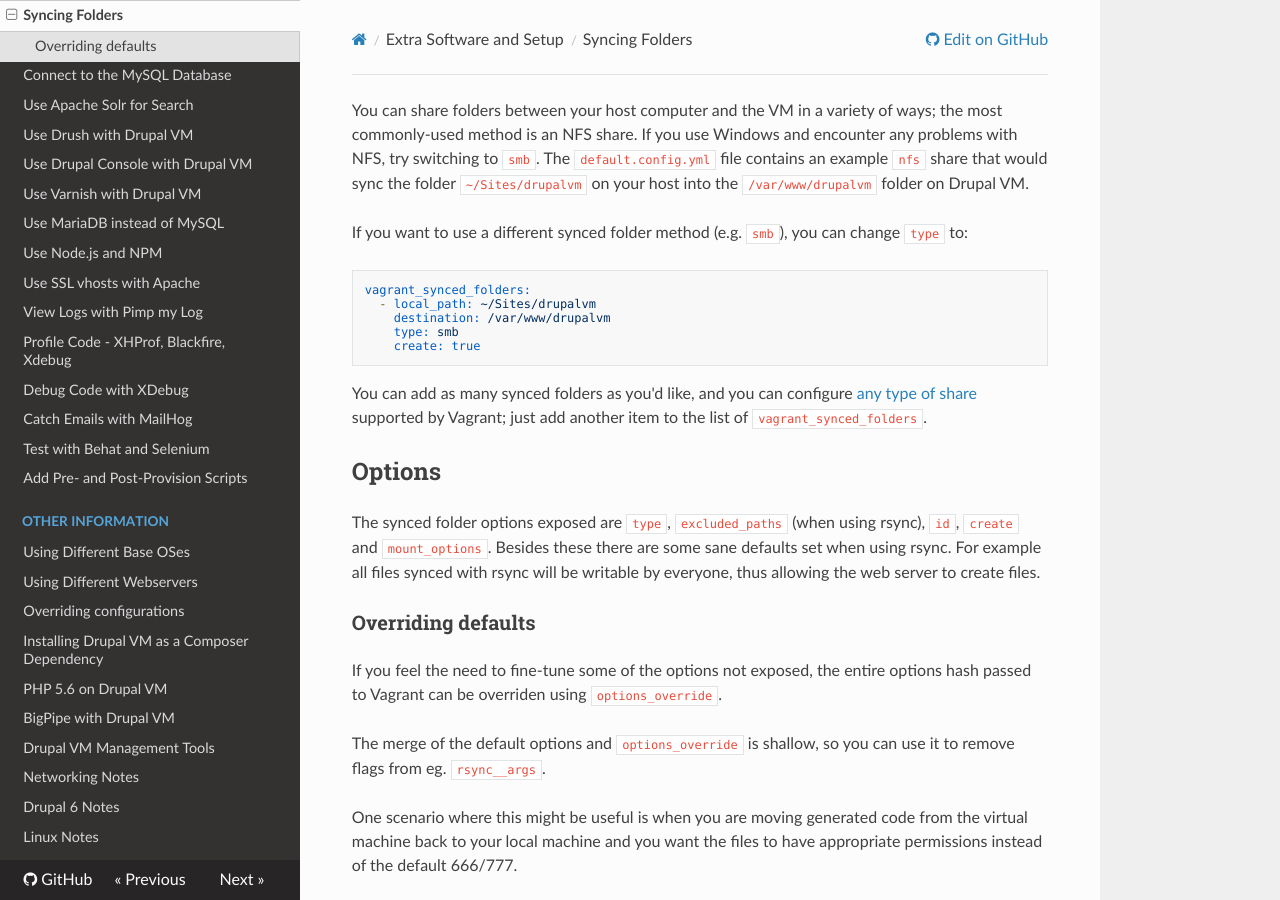
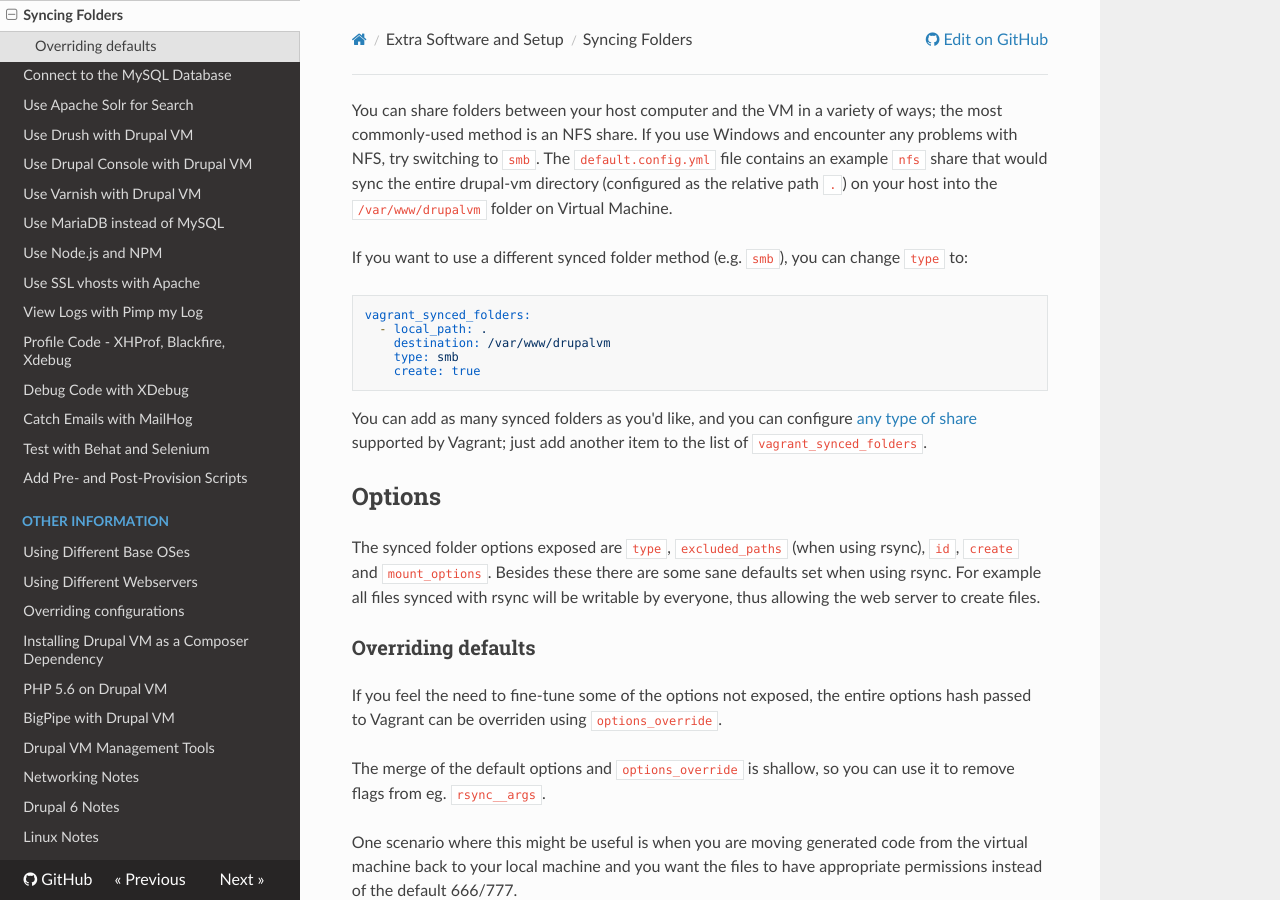
Before and after one commit to geerlingguy/drupal-vm, an MkDocs documentation site: the page built from docs/extras/syncing-folders.md, in a window 1280 px wide and 900 px high. Built offline with MkDocs 1.6.1, drawn with Linux system fonts in a browser that asks for light colours; nearby versions of some CDN libraries; old or Windows-style settings are respelled for this version of MkDocs; some of the changed text lies outside the part shown.

Commit message:
Issue #683: Update docs with the new default synced folder path.

````diff
--- a/docs/extras/syncing-folders.md
+++ b/docs/extras/syncing-folders.md
@@ -1,10 +1,10 @@
-You can share folders between your host computer and the VM in a variety of ways; the most commonly-used method is an NFS share. If you use Windows and encounter any problems with NFS, try switching to `smb`. The `default.config.yml` file contains an example `nfs` share that would sync the folder `~/Sites/drupalvm` on your host into the `/var/www/drupalvm` folder on Drupal VM.
+You can share folders between your host computer and the VM in a variety of ways; the most commonly-used method is an NFS share. If you use Windows and encounter any problems with NFS, try switching to `smb`. The `default.config.yml` file contains an example `nfs` share that would sync the entire drupal-vm directory (configured as the relative path `.`) on your host into the `/var/www/drupalvm` folder on Virtual Machine.
 
 If you want to use a different synced folder method (e.g. `smb`), you can change `type` to:
 
 ```yaml
 vagrant_synced_folders:
-  - local_path: ~/Sites/drupalvm
+  - local_path: .
     destination: /var/www/drupalvm
     type: smb
     create: true
@@ -54,7 +54,7 @@ If you are using rsync, it is advised to exclude certain directories so that the
 
 ```yaml
 vagrant_synced_folders:
-  - local_path: ~/Sites/drupalvm
+  - local_path: .
     destination: /var/www/drupalvm
     type: rsync
     create: true
@@ -73,11 +73,11 @@ There are a number of issues people encounter with synced folders from time to t
 
 ### Using Native Synced Folders
 
-You can use a native synced folder, which should work pretty flawlessly on any platform, but with a potential serious performance downside (compared to other synced folder methods). Just set `type` to `""`, and you can even put the synced folder inside the drupal-vm folder using a relative path, like:
+You can use a native synced folder, which should work pretty flawlessly on any platform, but with a potential serious performance downside (compared to other synced folder methods). Just set `type` to `""`.
 
 ```yaml
 vagrant_synced_folders:
-  - local_path: docroot
+  - local_path: .
     destination: /var/www/docroot
     type: ""
     create: true
````
Also changed, not shown: docs/extras/behat.md (+1 -1 lines), docs/other/overriding-configurations.md (+1 -1 lines).
